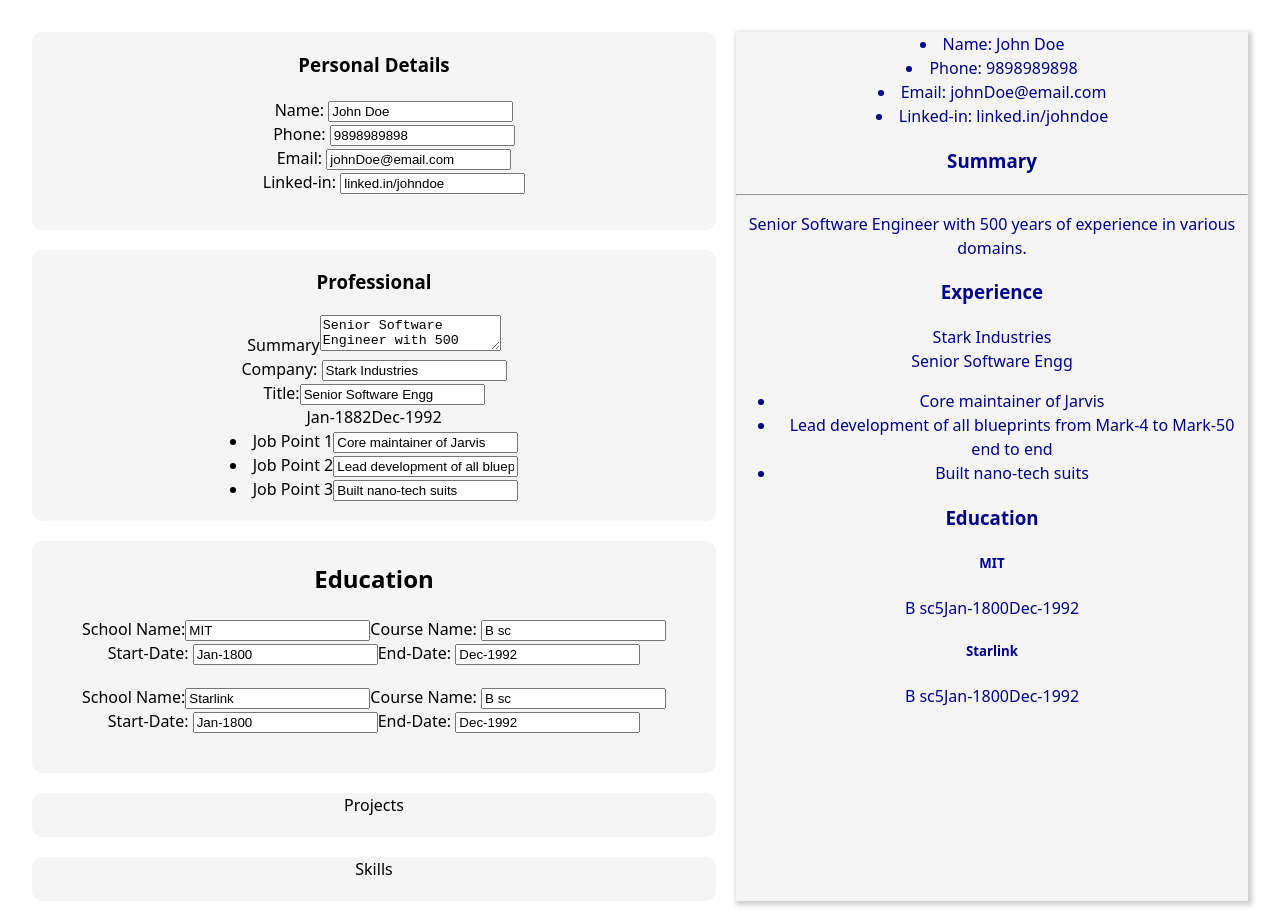
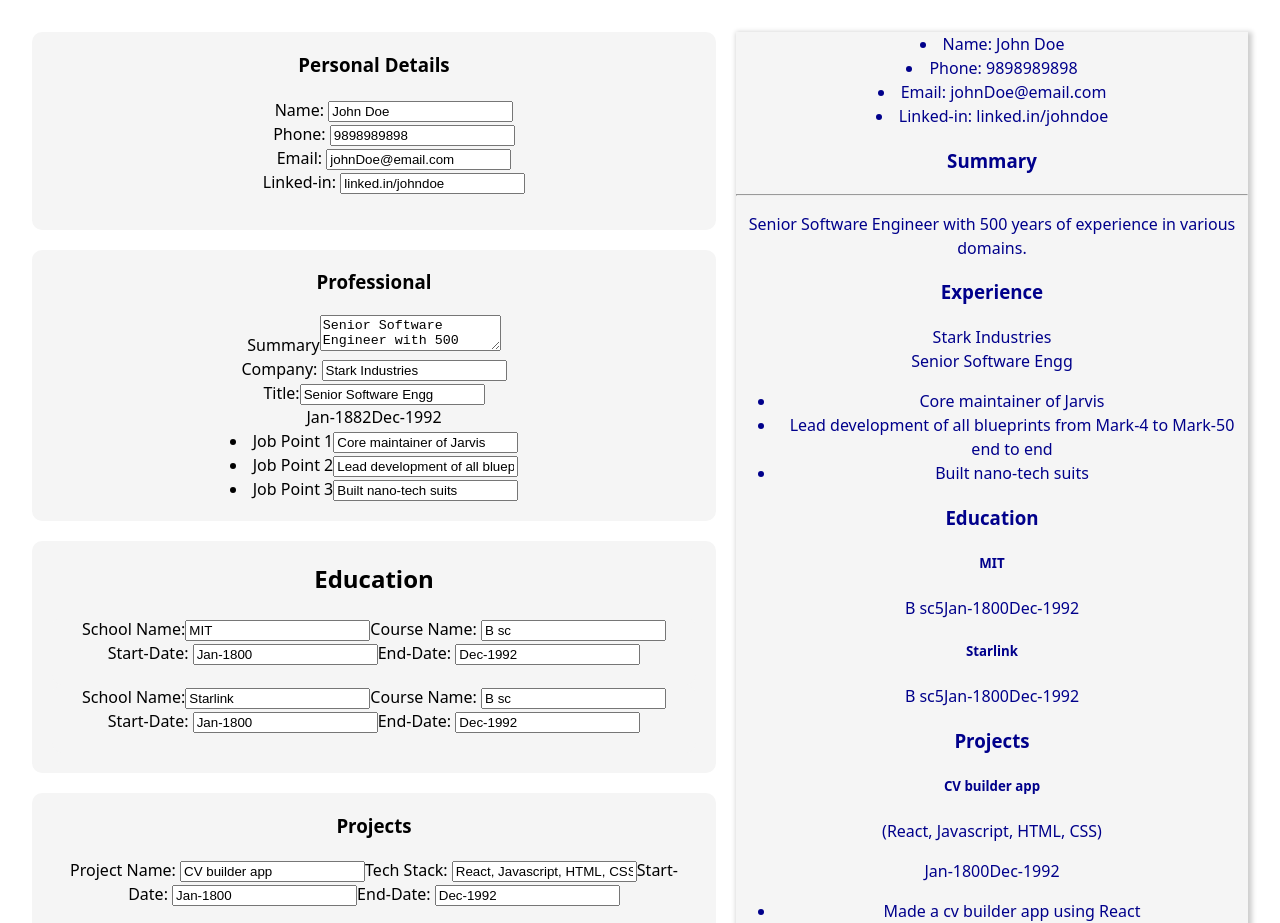
Before and after one commit to fromscode/cv-app, a React (Vite) app: page / in a window 1280 px wide. Shown: the top 923 px of the page. Built offline with nearby package versions, Linux system fonts and the light colour scheme.

Commit message:
Display Projects dynamically

```diff
--- a/src/App.jsx
+++ b/src/App.jsx
@@ -8,11 +8,13 @@
 import PersonalObj from "./data/PersonalObj";
 import ProfessionalObj from "./data/ProfessionalObj";
 import EducationObj from "./data/EducationObj";
+import ProjectObj from "./data/ProjectObj";
 
 function App() {
   const [personal, setPersonal] = useState(PersonalObj);
   const [professional, setProffesional] = useState(ProfessionalObj);
   const [education, setEducation] = useState(EducationObj);
+  const [projects, setProjects] = useState(ProjectObj);
 
   function handlePersonal(key, value) {
     setPersonal({
@@ -119,6 +121,72 @@
     }
   }
 
+  function handleProject(key, value, id) {
+    switch (key) {
+      case "name": {
+        setProjects(
+          projects.map((obj) => {
+            if (obj.id !== id) return obj;
+            else {
+              obj.projectName = value;
+              return obj;
+            }
+          }),
+        );
+        break;
+      }
+      case "stack": {
+        setProjects(
+          projects.map((obj) => {
+            if (obj.id !== id) return obj;
+            else {
+              obj.techStack = value;
+              return obj;
+            }
+          }),
+        );
+        break;
+      }
+      case "start": {
+        setProjects(
+          projects.map((obj) => {
+            if (obj.id !== id) return obj;
+            else {
+              obj.startDate = value;
+              return obj;
+            }
+          }),
+        );
+        break;
+      }
+      case "end": {
+        setProjects(
+          projects.map((obj) => {
+            if (obj.id !== id) return obj;
+            else {
+              obj.endDate = value;
+              return obj;
+            }
+          }),
+        );
+        break;
+      }
+      case "point": {
+        const newProj = [...projects];
+        outer: for (const project of newProj) {
+          for (const point of project.points) {
+            if (point.id === id) {
+              point.point = value;
+              break outer;
+            }
+          }
+        }
+
+        setProjects(newProj);
+      }
+    }
+  }
+
   return (
     <>
       <Builder
@@ -128,11 +196,14 @@
         onProfessionalChange={handleProfessional}
         education={education}
         onEducationChange={handleEducation}
+        projects={projects}
+        onProjectChange={handleProject}
       />
       <CV
         personal={personal}
         professional={professional}
         education={education}
+        projects={projects}
       />
     </>
   );
--- a/src/components/Builder.jsx
+++ b/src/components/Builder.jsx
@@ -17,7 +17,7 @@
         education={props.education}
         onChange={props.onEducationChange}
       />
-      <Projects />
+      <Projects projects={props.projects} onChange={props.onProjectChange} />
       <Skills />
     </div>
   );
--- a/src/components/CV.jsx
+++ b/src/components/CV.jsx
@@ -74,13 +74,39 @@
   );
 }
 
-export default function CV({ personal, professional, education }) {
+function Projects({ projects }) {
+  return (
+    <>
+      <h3>Projects</h3>
+      {projects.map((obj) => {
+        return (
+          <div>
+            <h5>{obj.projectName}</h5>
+            <span>({obj.techStack})</span>
+            <p>
+              <span>{obj.startDate}</span>
+              <span>{obj.endDate}</span>
+            </p>
+            <ul>
+              {obj.points.map((point) => (
+                <li key={point.id}>{point.point}</li>
+              ))}
+            </ul>
+          </div>
+        );
+      })}
+    </>
+  );
+}
+
+export default function CV({ personal, professional, education, projects }) {
   return (
     <div className="cv">
       <div className="personalCV">
         <Personal personal={personal} />
         <Professional professional={professional} />
         <Education education={education} />
+        <Projects projects={projects} />
       </div>
     </div>
   );
--- a/src/components/Projects.jsx
+++ b/src/components/Projects.jsx
@@ -1,3 +1,55 @@
-export default function Projects() {
-  return <div className="projects">Projects</div>;
+function Project({ project, onChange }) {
+  return (
+    <>
+      Project Name:{" "}
+      <input
+        type="text"
+        value={project.projectName}
+        onChange={(e) => onChange("name", e.target.value, project.id)}
+      />
+      Tech Stack:{" "}
+      <input
+        type="text"
+        value={project.techStack}
+        onChange={(e) => onChange("stack", e.target.value, project.id)}
+      />
+      Start-Date:{" "}
+      <input
+        type="text"
+        value={project.startDate}
+        onChange={(e) => onChange("start", e.target.value, project.id)}
+      />
+      End-Date:{" "}
+      <input
+        type="text"
+        value={project.endDate}
+        onChange={(e) => onChange("end", e.target.value, project.id)}
+      />
+      <ul>
+        {project.points.map((point, index) => {
+          return (
+            <li key={point.id}>
+              Point {index + 1}:
+              <input
+                type="text"
+                value={point.point}
+                onChange={(e) => onChange("point", e.target.value, point.id)}
+              />
+            </li>
+          );
+        })}
+      </ul>
+    </>
+  );
 }
+
+export default function Projects({ projects, onChange }) {
+  return (
+    <div className="projects">
+      <h3>Projects</h3>
+      {projects.map((project) => (
+        <Project project={project} onChange={onChange} />
+      ))}
+    </div>
+  );
+}
--- /dev/null
+++ b/src/data/ProjectObj.js
@@ -0,0 +1,21 @@
+const ProjectObj = [
+  {
+    id: crypto.randomUUID(),
+    projectName: "CV builder app",
+    techStack: "React, Javascript, HTML, CSS",
+    startDate: "Jan-1800",
+    endDate: "Dec-1992",
+    points: [
+      {
+        id: crypto.randomUUID(),
+        point: "Made a cv builder app using React",
+      },
+      {
+        id: crypto.randomUUID(),
+        point: "Made use of react components to actually make the app",
+      },
+    ],
+  },
+];
+
+export default ProjectObj;
```
